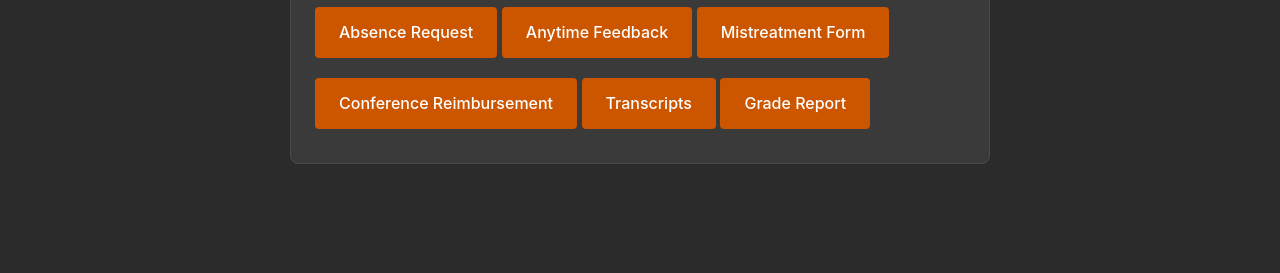
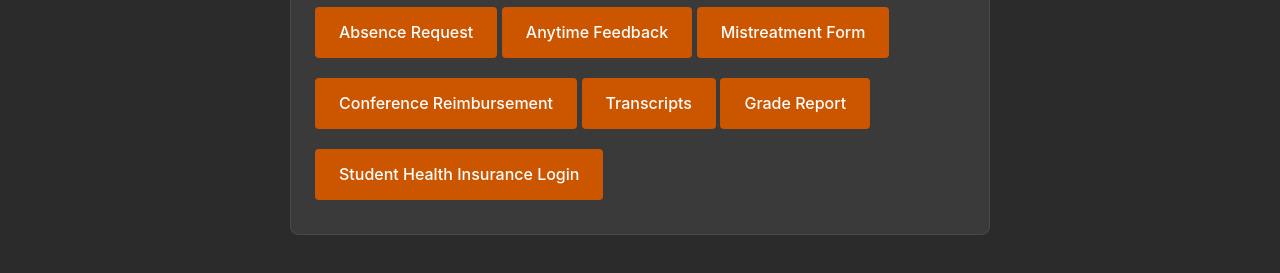
Before and after one commit to trujjo/dellinquents, a website: page resources.html in a window 1280 px wide. Shown: the part 197-470 px from the top of the page. Drawn offline with Linux system fonts and the light colour scheme; sample sign-in values are in the browser's storage.

Commit message:
Update resources.html

```diff
--- a/resources.html
+++ b/resources.html
@@ -41,6 +41,8 @@
             <a href="https://app.smartsheet.com/b/form/a0405ff34aec45b2a426f741c2a237aa" class="btn" target="_blank">Conference Reimbursement</a>
             <a href="https://registrar.utexas.edu/DMSrequests" class="btn" target="_blank">Transcripts</a>
             <a href="https://utdirect.utexas.edu/apps/student/gradereport/student/" class="btn" target="_blank">Grade Report</a>
+            <a href="https://www2.academichealthplans.com/school/256.html?RetStatus=fail" class="btn" target="_blank">Student Health Insurance Login</a>
+
 
         </div>
     </div>
```
